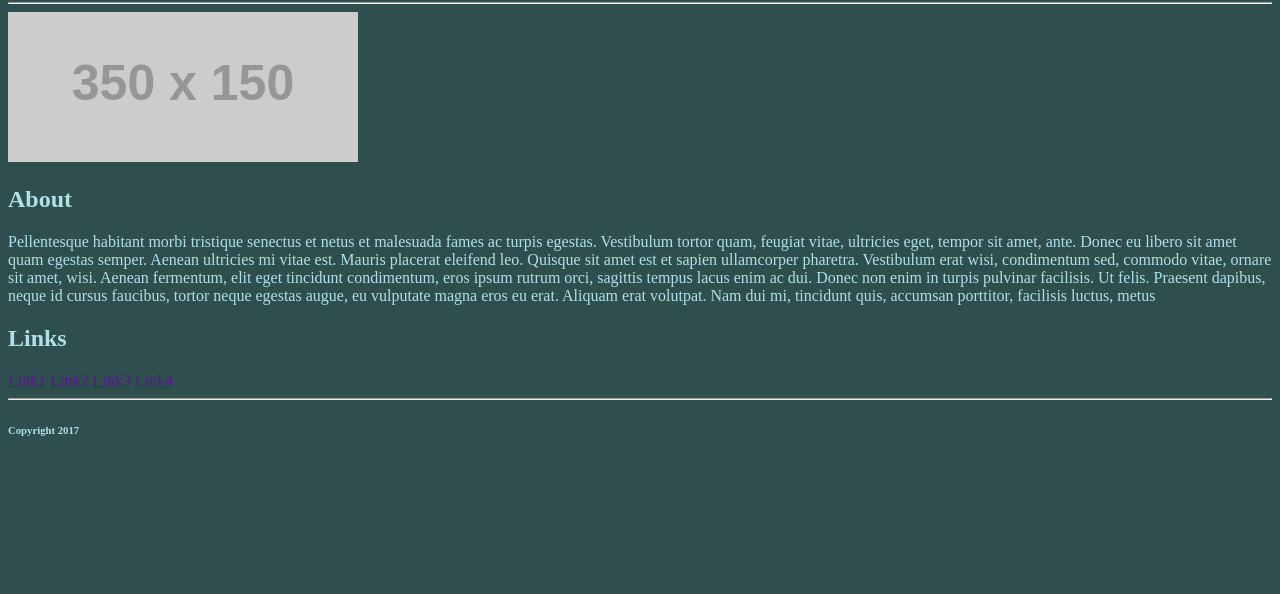
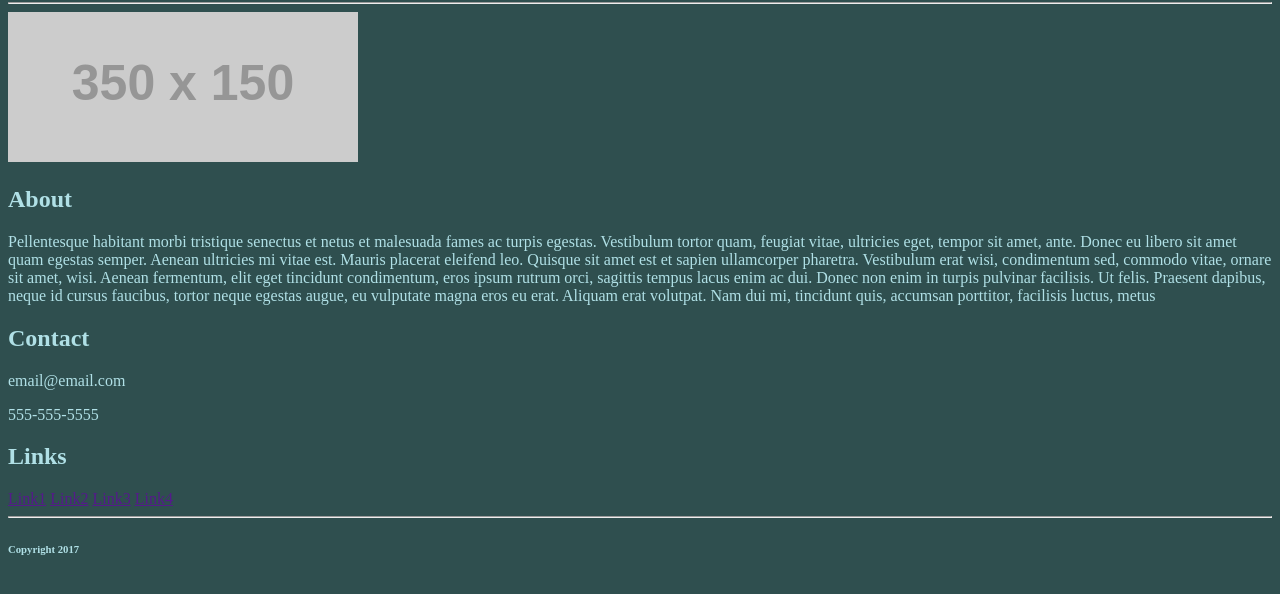
Before and after one commit to piflynn/cpsmock, a plain HTML site: page index.html in a window 1280 px wide. Shown: the part 78-672 px from the top of the page. Drawn offline with Linux system fonts and the light colour scheme; placeholder pictures from the web are drawn by us.

Commit message:
Update index.html

```diff
--- a/index.html
+++ b/index.html
@@ -9,6 +9,9 @@
 	<img src="http://placehold.it/350x150">
 	<h2>About</h2>
 	<p>Pellentesque habitant morbi tristique senectus et netus et malesuada fames ac turpis egestas. Vestibulum tortor quam, feugiat vitae, ultricies eget, tempor sit amet, ante. Donec eu libero sit amet quam egestas semper. Aenean ultricies mi vitae est. Mauris placerat eleifend leo. Quisque sit amet est et sapien ullamcorper pharetra. Vestibulum erat wisi, condimentum sed, commodo vitae, ornare sit amet, wisi. Aenean fermentum, elit eget tincidunt condimentum, eros ipsum rutrum orci, sagittis tempus lacus enim ac dui. Donec non enim in turpis pulvinar facilisis. Ut felis. Praesent dapibus, neque id cursus faucibus, tortor neque egestas augue, eu vulputate magna eros eu erat. Aliquam erat volutpat. Nam dui mi, tincidunt quis, accumsan porttitor, facilisis luctus, metus</p>
+	<h2>Contact</h2>
+	<p>email@email.com</p>
+	<p>555-555-5555</p>
 	<h2>Links</h2>
 	<a href="">Link1</a>
 	<a href="">Link2</a>
```
